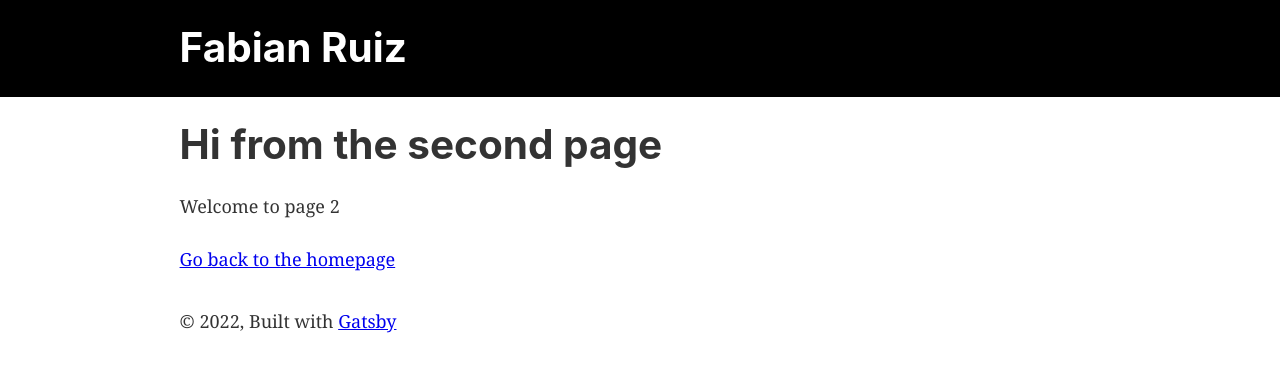
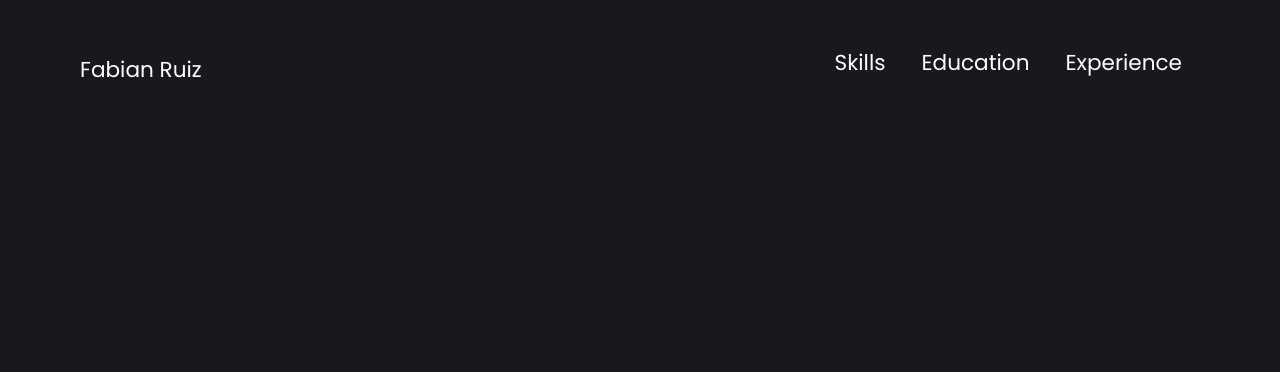
Before and after one commit to F4B123/web-gatsby, a Gatsby site: page /page-2 in a window 1280 px wide. Built offline with nearby package versions, Linux system fonts and the light colour scheme; Gatsby itself is replaced by a stand-in of ours.

Commit message:
more like my design

```diff
--- a/src/components/file.js
+++ /dev/null
@@ -1,6 +0,0 @@
-
-function openPDF(){
-  window.open("../images/gatsby-astronaut.png");
-  return false;
-}
-export default openPDF
--- /dev/null
+++ b/src/components/myheader.js
@@ -0,0 +1,23 @@
+import * as React from "react"
+import "../components/style.css"
+
+
+const Header = () => (
+    <header class= "main-header" >
+        <a href = "/" class="web-name">
+            <div class="web-name1">
+                Fabian Ruiz
+            </div>
+        </a>
+        <nav class="main-nav">
+            <ul>
+                <li><a href = "/">Skills</a></li>
+                <li><a href = "/">Education</a></li>
+                <li><a href = "/">Experience</a></li>
+            </ul>
+        </nav>
+
+    </header>
+)
+
+export default Header
--- /dev/null
+++ b/src/components/style.css
@@ -0,0 +1,59 @@
+@import url('https://fonts.googleapis.com/css?family=Poppins:400,500,700');
+
+*, *::before, *::after {
+    box-sizing: border-box;
+}
+
+body {
+    padding: 0;
+    margin: 0;
+    background-color: #18181E;
+    font-family: Poppins, sans-serif;
+    font-size: 1.2rem;
+    color: white;
+    min-height: 100vh;      /* hace que la pagina entera se vea OJO */
+}
+
+.full-height-grow {
+    display: flex;
+    flex-direction: column;
+}
+
+.web-name {
+    color:inherit;
+    text-decoration: none;
+}
+
+.main-nav ul {
+    display: flex;
+    margin: 0;
+    padding: 0;
+    list-style: none;
+}
+
+.main-nav a {
+    color:inherit;
+    text-decoration: none;
+    padding: 1rem;
+}
+
+.main-nav a:hover {
+    color:#adadad;
+}
+
+.main-header {
+    display: flex;
+    justify-content: space-between;
+    align-items: center;
+    height: 140px;
+    max-width: 1200px;
+    margin: 0 auto;
+    padding: 0 40px;
+}
+
+.container {
+    max-width: 1200px;
+    margin: 0 auto;
+    padding: 0 40px;
+
+}
--- a/src/pages/page-2.js
+++ b/src/pages/page-2.js
@@ -3,14 +3,18 @@ import { Link } from "gatsby"
 
 import Layout from "../components/layout"
 import Seo from "../components/seo"
+import Header from "../components/myHeader"
 
 const SecondPage = () => (
-  <Layout>
-    <Seo title="Page two" />
-    <h1>Hi from the second page</h1>
-    <p>Welcome to page 2</p>
-    <Link to="/">Go back to the homepage</Link>
-  </Layout>
+  <>
+  <Header>
+  </Header>
+  <body>
+
+  </body>
+
+  </>
+
 )
 
 export default SecondPage
```
Also changed, not shown: src/components/layout/DarkMode.js (added, +14 -0 lines), src/components/layout/DarkTheme.js (added, +9 -0 lines), src/pages/about.js (+13 -4 lines), src/pages/index.js (+32 -19 lines), src/components/layout/DarkMode.css (added), src/images/hubbleDisplay.jpg (added).
